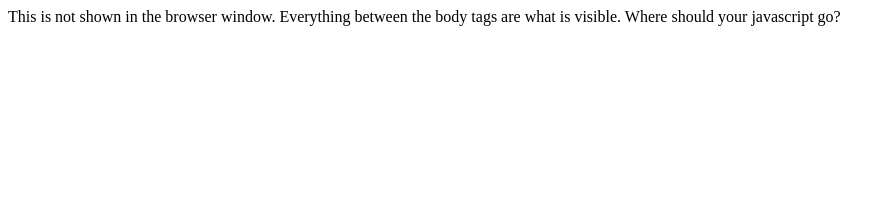
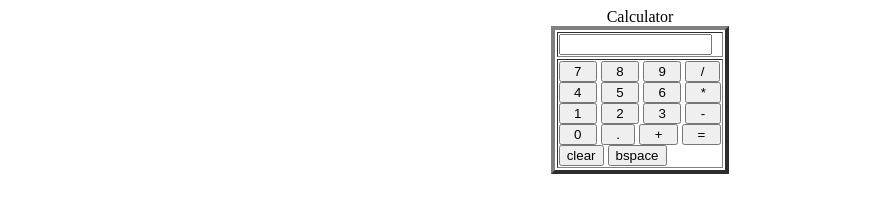
Before and after one commit to swjusa/assignments_dig1102, a plain HTML site: page calculator.html in a window 1280 px wide. Shown: the whole page, without its empty margins (0-895 px from the left). Drawn offline with Linux system fonts and the light colour scheme.

Commit message:
added new file Continue_this_Script HTML and new file alert HTML and modified calculator HTML

```diff
--- a/calculator.html
+++ b/calculator.html
@@ -1,14 +1,42 @@
 <html>
-    <head>
-        This is not shown in the browser window.
-        <title>Page title goes here</title>
-    </head>
+<head><center>Calculator</center>
+<title> Javascript Calculator </title>
+<script type="text/javascript">
+function result(){
+Calc.Input.value = eval(Calc.Input.value);
+}
+function deleteChar(input){
+Calc.Input.value = Calc.Input.value.substring(0, Calc.Input.value.length - 1);
+}
+</script>
+</head>
 <body>
-
-    Everything between the body tags are what is visible.
-
-    Where should your javascript go?
-
+<center>
+<form name="Calc">
+<TABLE BORDER=4>
+<TR><TD>
+<INPUT TYPE="text" NAME="Input" Size="16"><br>
+<TR><TD>
+<INPUT TYPE="button" NAME="seven" VALUE="  7  " OnClick="Calc.Input.value += '7'">
+<INPUT TYPE="button" NAME="eight" VALUE="  8  " OnClick="Calc.Input.value += '8'">
+<INPUT TYPE="button" NAME="nine" VALUE="  9  " OnClick="Calc.Input.value += '9'">
+<INPUT TYPE="button" NAME="divide" VALUE="  /  " OnClick="Calc.Input.value += '/'"><br>
+<INPUT TYPE="button" NAME="four" VALUE="  4  " OnClick="Calc.Input.value += '4'">
+<INPUT TYPE="button" NAME="five" VALUE="  5  " OnClick="Calc.Input.value += '5'">
+<INPUT TYPE="button" NAME="six" VALUE="  6  " OnClick="Calc.Input.value += '6'">
+<INPUT TYPE="button" NAME="mul" VALUE="  *  " OnClick="Calc.Input.value += '*'"><br>
+<INPUT TYPE="button" NAME="one" VALUE="  1  " OnClick="Calc.Input.value += '1'">
+<INPUT TYPE="button" NAME="two" VALUE="  2  " OnClick="Calc.Input.value += '2'">
+<INPUT TYPE="button" NAME="three" VALUE="  3  " OnClick="Calc.Input.value += '3'">
+<INPUT TYPE="button" NAME="minus" VALUE="  -  " OnClick="Calc.Input.value += '-'"><br>
+<INPUT TYPE="button" NAME="zero" VALUE="  0  " OnClick="Calc.Input.value += '0'">
+<INPUT TYPE="button" NAME="dot" VALUE="  .  " OnClick="Calc.Input.value += '.'">
+<INPUT TYPE="button" NAME="plus" VALUE="  +  " OnClick="Calc.Input.value += '+'">
+<INPUT TYPE="button" NAME="equal" VALUE="  =  " OnClick="result()"><br>
+<INPUT TYPE="button" NAME="clear" VALUE="clear"  " OnClick="Calc.Input.value = ''">
+<INPUT TYPE="button" NAME="bspace" VALUE="bspace"  " OnClick="deleteChar(this)">
+</TD></TR>
+</TABLE>
+</FORM></CENTER>
 </body>
-
 </html>
```
Also changed, not shown: Continue_this_script.html (added, +14 -0 lines), alert.html (added, +15 -0 lines).
